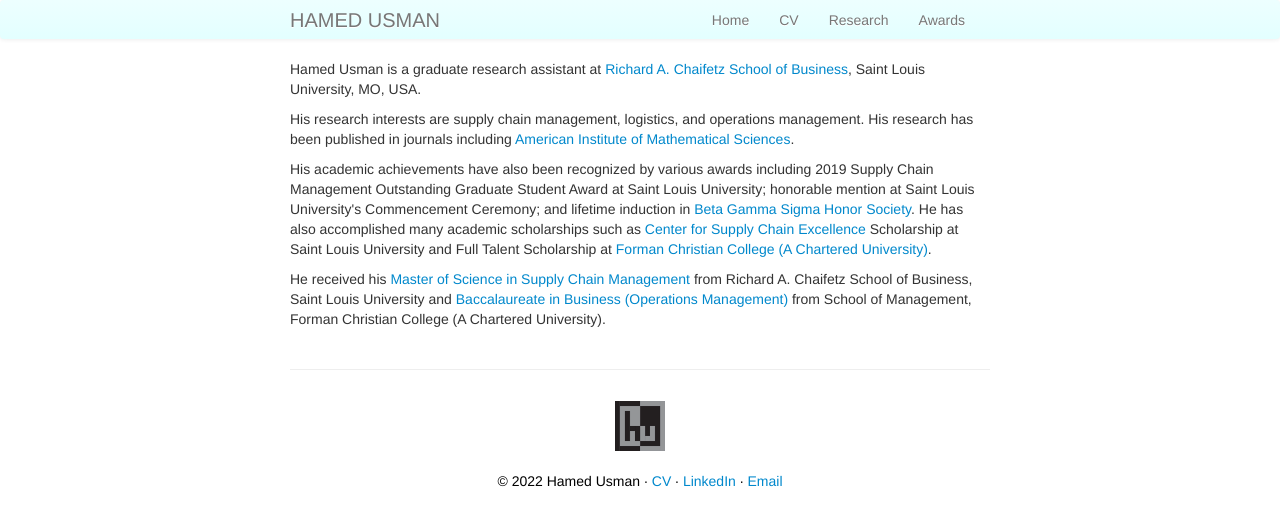
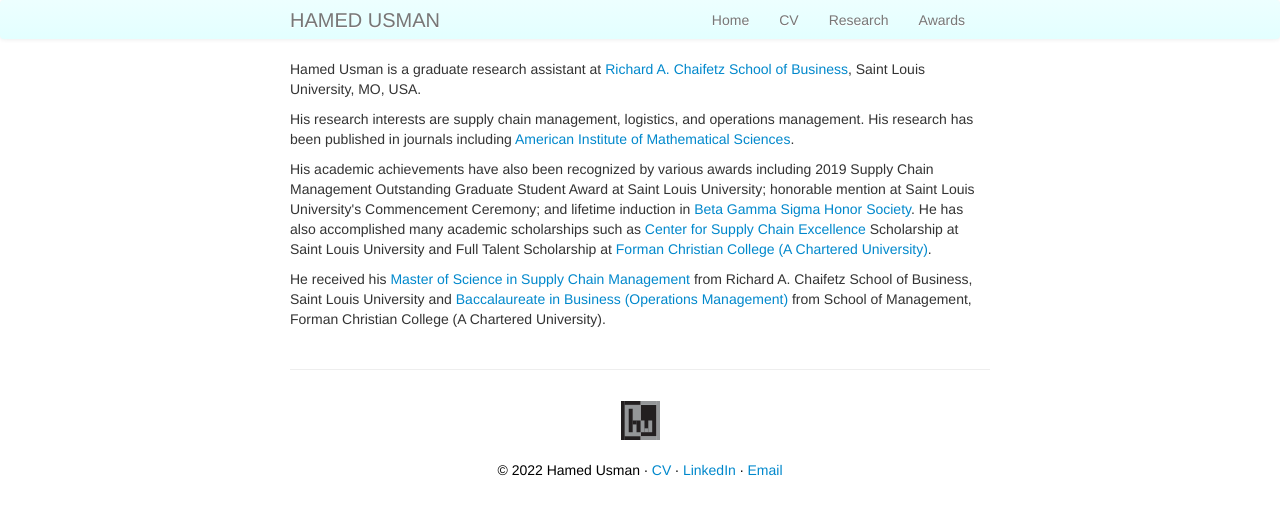
Before and after one commit to hamedusman/hamedusman.github.io, a Jekyll site: the page built from index.md, in a window 1280 px wide. Shown: the top 526 px of the page. Built offline with Jekyll 4.4.1, drawn with Linux system fonts in a browser that asks for light colours.

Commit message:
Update my_custom_css.css

```diff
--- a/assets/themes/twitter/css/my_custom_css.css
+++ b/assets/themes/twitter/css/my_custom_css.css
@@ -35,8 +35,8 @@
   margin-right: auto;
   margin-bottom: 0px;
   margin-left: auto;
-  width: 50px;
-  height: 50px;
+  width: 39px;
+  height: 39px;
   /*float: left;*/
 }
 
```
